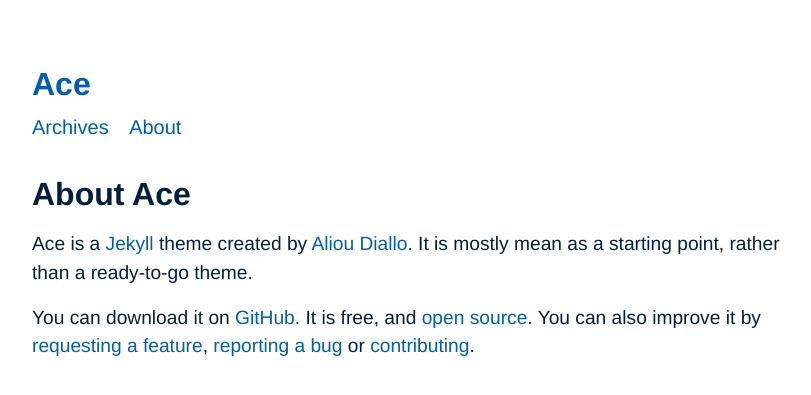
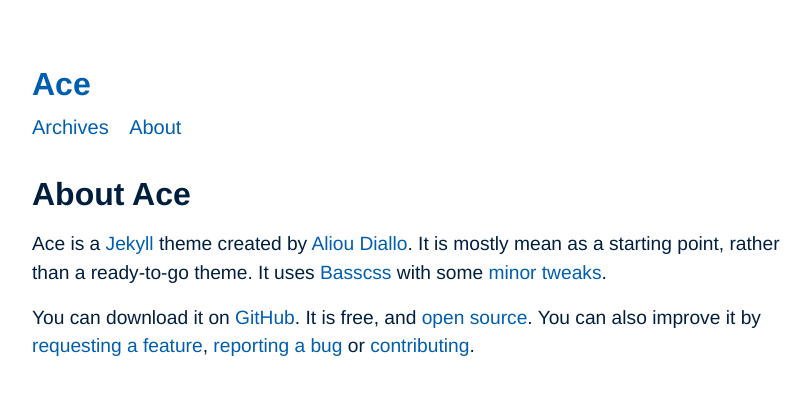
Before and after one commit to aliou/ace, a Jekyll site: the page built from about/index.md, in a window 1280 px wide. Shown: the top 395 px of the page, without its empty margins (32-843 px from the left). Built offline with Jekyll 4.4.1, drawn with Linux system fonts in a browser that asks for light colours; Markdown is read by kramdown in place of the engine named in the settings.

```diff
--- a/about/index.md
+++ b/about/index.md
@@ -6,16 +6,14 @@ with_header: true
 
 # About Ace
 
-Ace is a [Jekyll][jk] theme created by [Aliou Diallo][ad]. It is mostly mean as
-a starting point, rather than a ready-to-go theme.
+Ace is a <a href='http://jekyllrb.com/' target='_blank'>Jekyll</a> theme created by
+<a href='http://aliou.me' target='_blank'>Aliou Diallo</a>.
+It is mostly mean as a starting point, rather than a ready-to-go theme.
+It uses <a href='http://www.basscss.com/' target='_blank'>Basscss</a>
+with some <a href='https://github.com/aliou/ace/blob/master/css/style.css' target='_blank'>minor tweaks</a>.
 
-You can download it on [GitHub][gh]. It is free, and [open source][license]. You
-can also improve it by [requesting a feature][issue], [reporting a bug][issue]
-or [contributing][pr].
-
-[jk]: http://jekyllrb.com/
-[ad]: http://aliou.me
-[gh]: https://github.com/aliou/ace
-[license]: https://github.com/aliou/ace/blob/004e284e4357b884aadf88f617459c81ab06bb6c/LICENSE
-[issue]: https://github.com/aliou/ace/issues/new
-[pr]: https://github.com/aliou/ace/fork
+You can download it on <a href='https://github.com/aliou/ace' target='_blank'>GitHub</a>.
+It is free, and <a href='https://github.com/aliou/ace/blob/v1/LICENSE' target='_blank'>open source</a>.
+You can also improve it by <a href='https://github.com/aliou/ace/issues/new' target='_blank'>requesting a feature</a>,
+<a href='https://github.com/aliou/ace/issues/new' target='_blank'>reporting a bug</a>
+or <a href='https://github.com/aliou/ace/fork' target='_blank'>contributing</a>.
```
